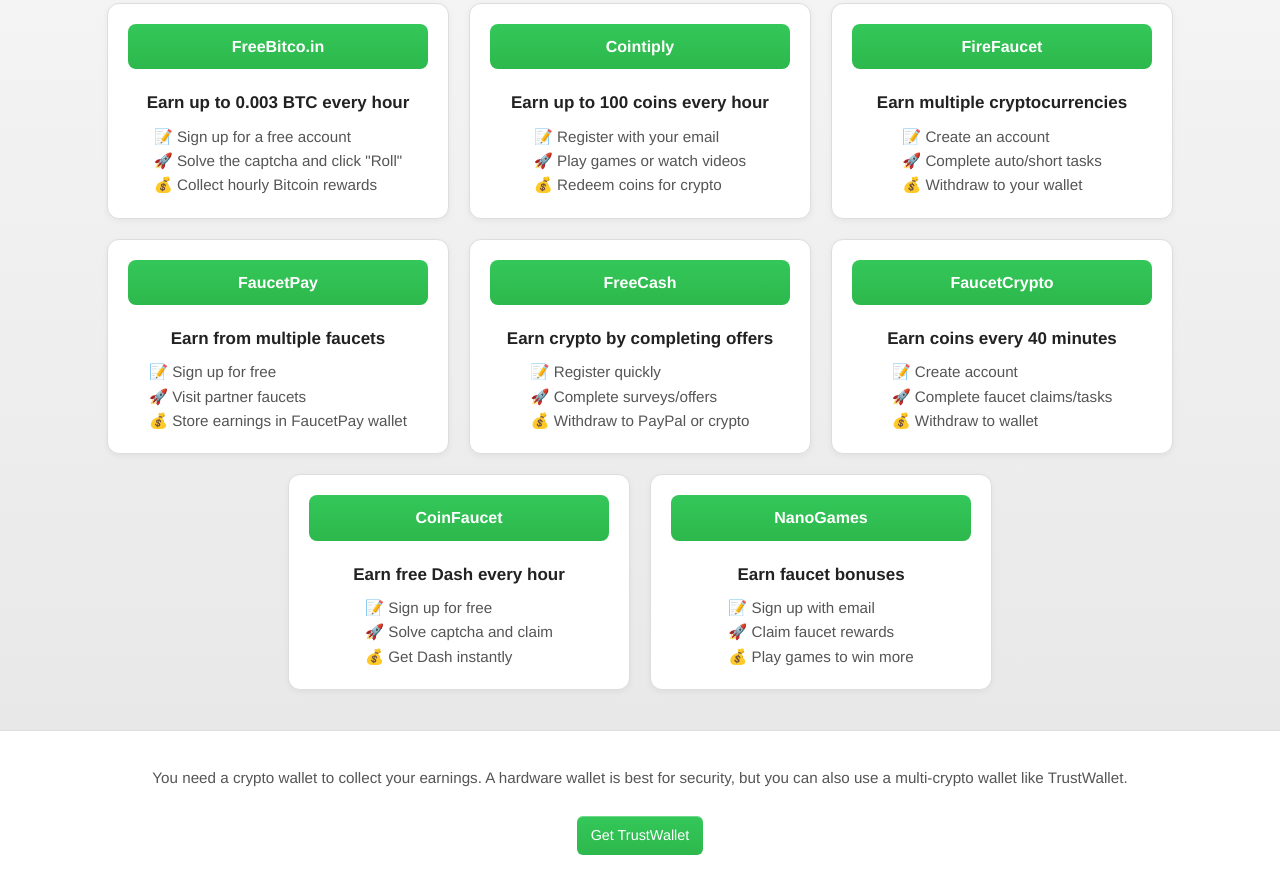
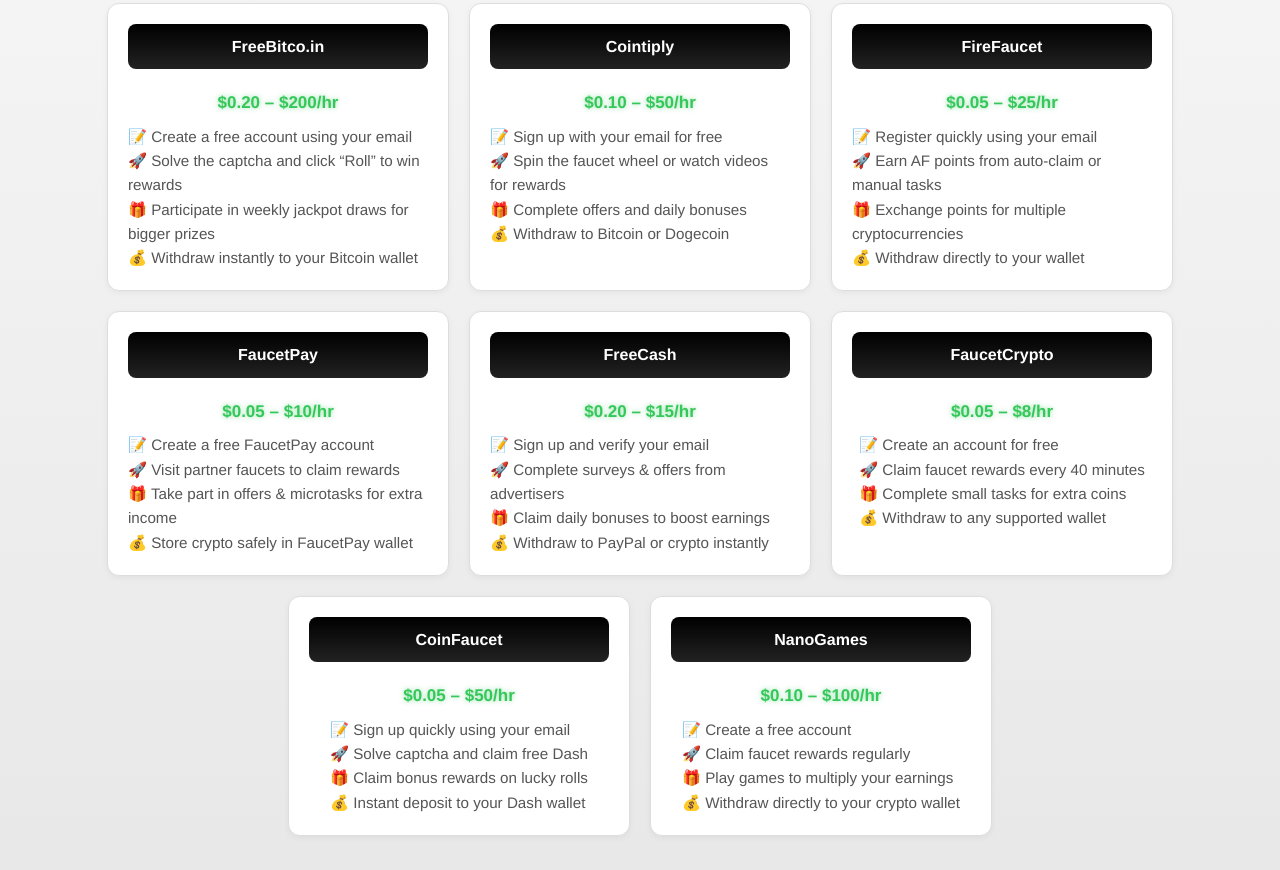
Before and after one commit to CryptoFaucet/cryptofaucet.github.io, a plain HTML site: page index.html in a window 1280 px wide. Shown: the part 350-1220 px from the top of the page. Drawn offline with Linux system fonts and the light colour scheme.

Commit message:
Update index.html

```diff
--- a/index.html
+++ b/index.html
@@ -77,11 +77,14 @@
     display: flex;
     flex-direction: column;
     align-items: center;
+    opacity: 0;
+    transform: translateY(20px);
+    animation: fadeInUp 0.6s forwards;
   }
   .card a {
     display: block;
     width: 100%;
-    background: linear-gradient(to bottom, #34c759, #2db84c);
+    background: linear-gradient(to bottom, #000, #222);
     color: white;
     text-decoration: none;
     padding: 10px 0;
@@ -93,13 +96,14 @@
     transition: background 0.3s, transform 0.2s;
   }
   .card a:hover {
-    background: linear-gradient(to bottom, #28a745, #24963d);
+    background: linear-gradient(to bottom, #111, #333);
     transform: scale(1.05);
   }
-  .card p {
+  .earn-range {
     font-weight: bold;
     margin: 8px 0;
-    color: #222;
+    color: #34c759;
+    text-shadow: 0 0 5px rgba(52, 199, 89, 0.5);
   }
   .card ul {
     list-style: none;
@@ -118,17 +122,17 @@
   }
   .wallet a {
     display: inline-block;
-    background: linear-gradient(to bottom, #34c759, #2db84c);
+    background: linear-gradient(to bottom, #000, #222);
     color: white;
     text-decoration: none;
     padding: 8px 14px;
     border-radius: 6px;
     font-size: 0.9rem;
     margin-top: 10px;
-    box-shadow: inset 0 1px 0 rgba(255,255,255,0.3);
+    box-shadow: inset 0 1px 0 rgba(255,255,255,0.1);
   }
   .wallet a:hover {
-    background: linear-gradient(to bottom, #28a745, #24963d);
+    background: linear-gradient(to bottom, #111, #333);
   }
   footer {
     font-size: 0.85rem;
@@ -136,6 +140,12 @@
     padding: 20px;
     background: #f2f2f2;
     border-top: 1px solid #ddd;
+  }
+  @keyframes fadeInUp {
+    to {
+      opacity: 1;
+      transform: translateY(0);
+    }
   }
 </style>
 </head>
@@ -149,76 +159,84 @@
 </section>
 <p class="highlight-text">To boost your earnings, sign up for all the faucets below, visit them every hour, and bookmark them for quick access.</p>
 <div class="container">
-  <div class="card">
+  <div class="card" style="animation-delay: 0s">
     <a href="https://freebitco.in/?r=3776968" target="_blank">FreeBitco.in</a>
-    <p>Earn up to 0.003 BTC every hour</p>
+    <div class="earn-range">$0.20 – $200/hr</div>
     <ul>
-      <li>📝 Sign up for a free account</li>
-      <li>🚀 Solve the captcha and click "Roll"</li>
-      <li>💰 Collect hourly Bitcoin rewards</li>
+      <li>📝 Create a free account using your email</li>
+      <li>🚀 Solve the captcha and click “Roll” to win rewards</li>
+      <li>🎁 Participate in weekly jackpot draws for bigger prizes</li>
+      <li>💰 Withdraw instantly to your Bitcoin wallet</li>
     </ul>
   </div>
-  <div class="card">
+  <div class="card" style="animation-delay: 0.1s">
     <a href="http://cointiply.com/r/0DOBk" target="_blank">Cointiply</a>
-    <p>Earn up to 100 coins every hour</p>
+    <div class="earn-range">$0.10 – $50/hr</div>
     <ul>
-      <li>📝 Register with your email</li>
-      <li>🚀 Play games or watch videos</li>
-      <li>💰 Redeem coins for crypto</li>
+      <li>📝 Sign up with your email for free</li>
+      <li>🚀 Spin the faucet wheel or watch videos for rewards</li>
+      <li>🎁 Complete offers and daily bonuses</li>
+      <li>💰 Withdraw to Bitcoin or Dogecoin</li>
     </ul>
   </div>
-  <div class="card">
+  <div class="card" style="animation-delay: 0.2s">
     <a href="https://firefaucet.win/ref/686986" target="_blank">FireFaucet</a>
-    <p>Earn multiple cryptocurrencies</p>
+    <div class="earn-range">$0.05 – $25/hr</div>
     <ul>
-      <li>📝 Create an account</li>
-      <li>🚀 Complete auto/short tasks</li>
-      <li>💰 Withdraw to your wallet</li>
+      <li>📝 Register quickly using your email</li>
+      <li>🚀 Earn AF points from auto-claim or manual tasks</li>
+      <li>🎁 Exchange points for multiple cryptocurrencies</li>
+      <li>💰 Withdraw directly to your wallet</li>
     </ul>
   </div>
-  <div class="card">
+  <div class="card" style="animation-delay: 0.3s">
     <a href="https://faucetpay.io/?r=1671724" target="_blank">FaucetPay</a>
-    <p>Earn from multiple faucets</p>
+    <div class="earn-range">$0.05 – $10/hr</div>
     <ul>
-      <li>📝 Sign up for free</li>
-      <li>🚀 Visit partner faucets</li>
-      <li>💰 Store earnings in FaucetPay wallet</li>
+      <li>📝 Create a free FaucetPay account</li>
+      <li>🚀 Visit partner faucets to claim rewards</li>
+      <li>🎁 Take part in offers & microtasks for extra income</li>
+      <li>💰 Store crypto safely in FaucetPay wallet</li>
     </ul>
   </div>
-  <div class="card">
+  <div class="card" style="animation-delay: 0.4s">
     <a href="https://freecash.com/r/9bitcoin" target="_blank">FreeCash</a>
-    <p>Earn crypto by completing offers</p>
+    <div class="earn-range">$0.20 – $15/hr</div>
     <ul>
-      <li>📝 Register quickly</li>
-      <li>🚀 Complete surveys/offers</li>
-      <li>💰 Withdraw to PayPal or crypto</li>
+      <li>📝 Sign up and verify your email</li>
+      <li>🚀 Complete surveys & offers from advertisers</li>
+      <li>🎁 Claim daily bonuses to boost earnings</li>
+      <li>💰 Withdraw to PayPal or crypto instantly</li>
     </ul>
   </div>
-  <div class="card">
+  <div class="card" style="animation-delay: 0.5s">
     <a href="https://faucetcrypto.com/r/9014628" target="_blank">FaucetCrypto</a>
-    <p>Earn coins every 40 minutes</p>
+    <div class="earn-range">$0.05 – $8/hr</div>
     <ul>
-      <li>📝 Create account</li>
-      <li>🚀 Complete faucet claims/tasks</li>
-      <li>💰 Withdraw to wallet</li>
+      <li>📝 Create an account for free</li>
+      <li>🚀 Claim faucet rewards every 40 minutes</li>
+      <li>🎁 Complete small tasks for extra coins</li>
+      <li>💰 Withdraw to any supported wallet</li>
     </ul>
   </div>
-  <div class="card">
+  <div class="card" style="animation-delay: 0.6s">
     <a href="https://coinfaucet.io/?ref=998313" target="_blank">CoinFaucet</a>
-    <p>Earn free Dash every hour</p>
+    <div class="earn-range">$0.05 – $50/hr</div>
     <ul>
-      <li>📝 Sign up for free</li>
-      <li>🚀 Solve captcha and claim</li>
-      <li>💰 Get Dash instantly</li>
+      <li>📝 Sign up quickly using your email</li>
+      <li>🚀 Solve captcha and claim free Dash</li>
+      <li>🎁 Claim bonus rewards on lucky rolls</li>
+      <li>💰 Instant deposit to your Dash wallet</li>
     </ul>
   </div>
-  <div class="card">
+  <div class="card" style="animation-delay: 0.7s">
     <a href="https://nanogames.io/i-bonusrolls-n/" target="_blank">NanoGames</a>
-    <p>Earn faucet bonuses</p>
+    <div class="earn-range">$0.10 – $100/hr</div>
     <ul>
-      <li>📝 Sign up with email</li>
-      <li>🚀 Claim faucet rewards</li>
-      <li>💰 Play games to win more</li>
+      <li>📝 Create a free account</li>
+      <li>🚀 Claim faucet rewards regularly</li>
+      <li>🎁 Play games to multiply your earnings</li>
+      <li>💰 Withdraw directly to your crypto wallet</li>
     </ul>
   </div>
 </div>
```
